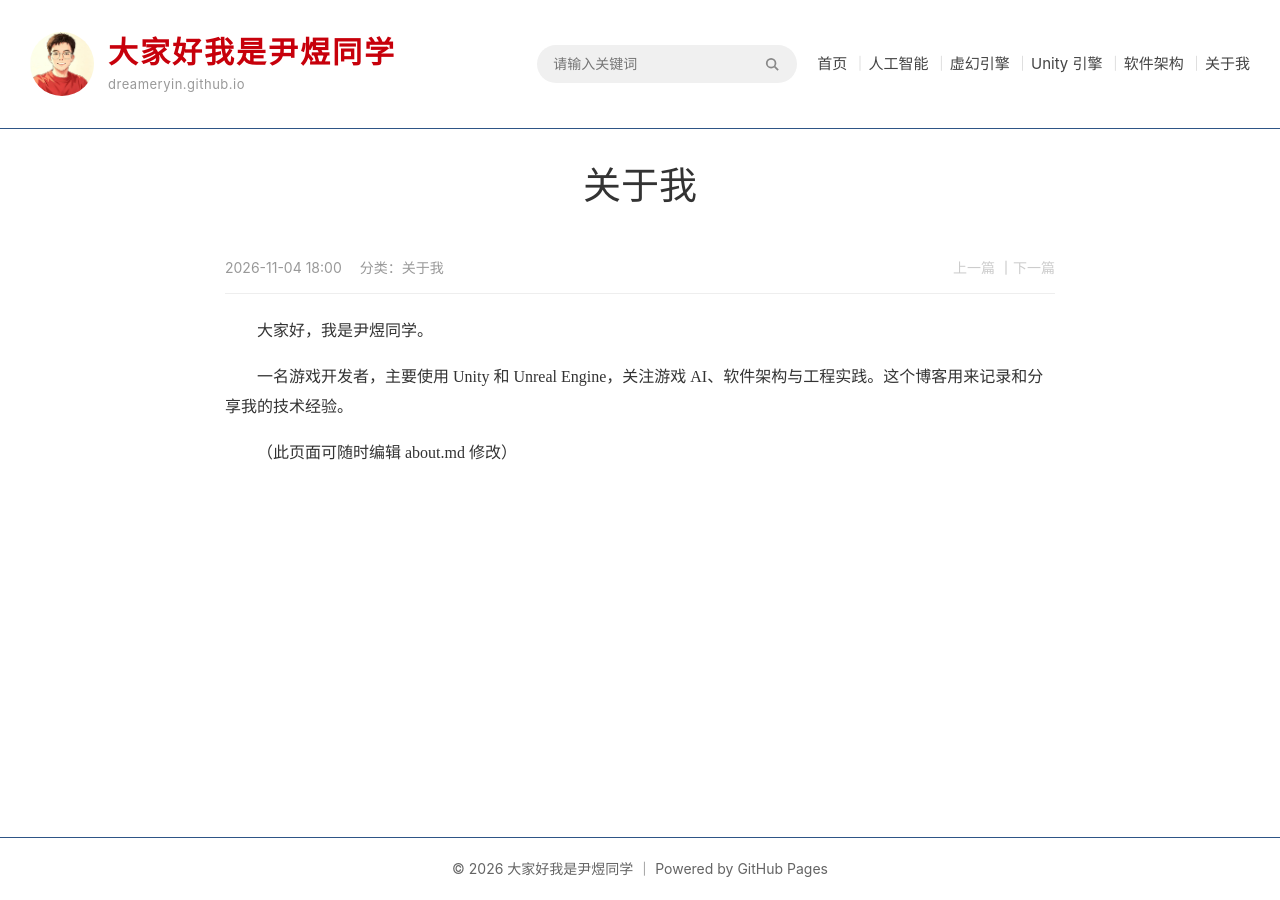
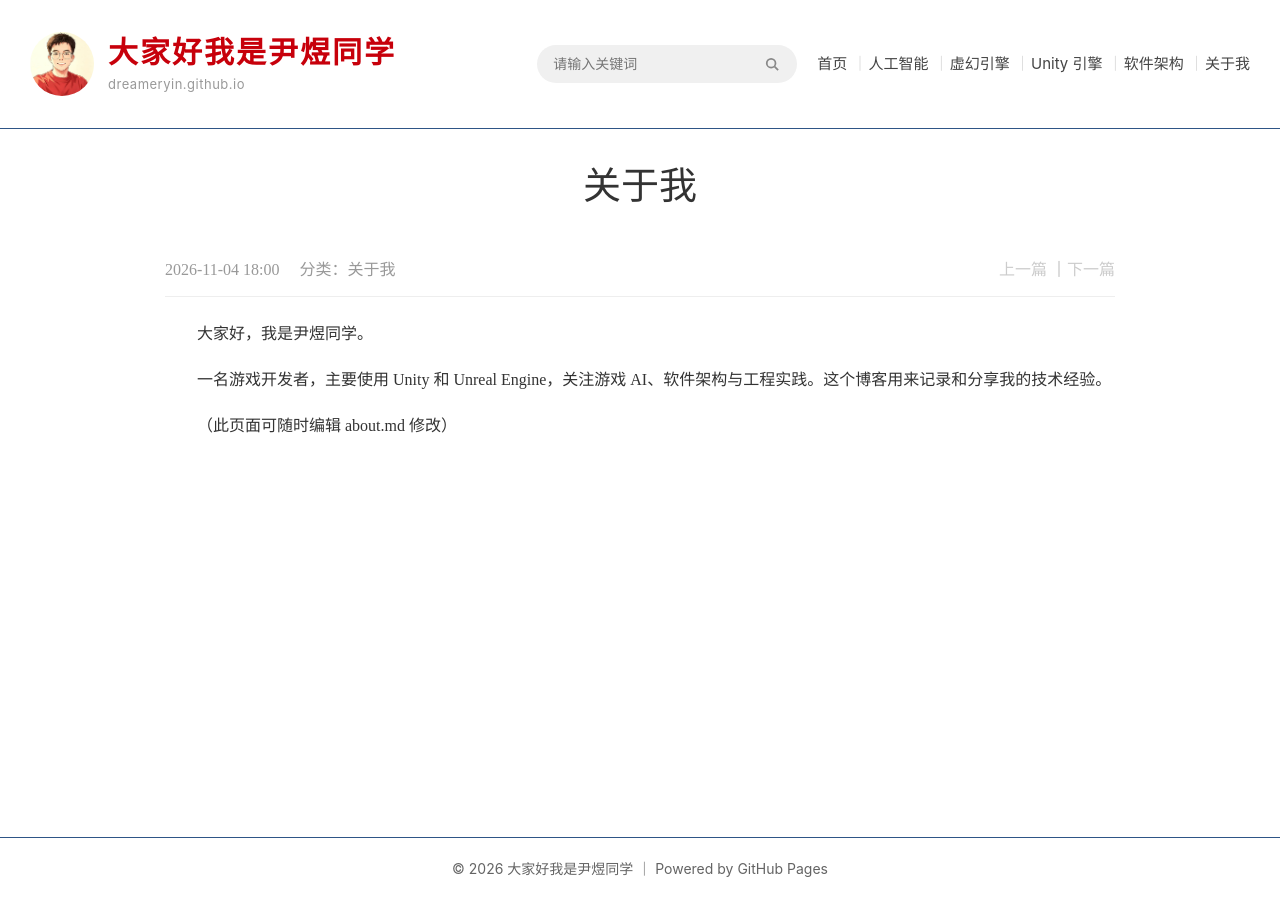
Before and after one commit to dreameryin/dreameryin.github.io, a Jekyll site: the page built from about.md, in a window 1280 px wide. Built offline with Jekyll 4.4.1, drawn with Linux system fonts in a browser that asks for light colours.

Commit message:
修改样式

```diff
--- a/assets/css/style.css
+++ b/assets/css/style.css
@@ -447,9 +447,9 @@ ul {
 }
 
 /* ---------- 文章页 ---------- */
-/* 文章页正文栏：gov.cn 文章页实测 .oneColumn（950px 居中、左右各 60px 内边距） */
+/* 文章页正文栏：gov.cn 文章页实测 .oneColumn（content-box 宽度 950px = 纯文字宽，左右各 60px 内边距，总宽 1070px） */
 .post {
-  max-width: 950px;
+  max-width: 1070px;
   margin: 0 auto;
   padding: 30px 60px 80px;
 }
@@ -465,11 +465,13 @@ ul {
   padding-bottom: 26px;
 }
 
+/* 元信息行：字体字号与正文一致（宋体 16px），颜色保持现状 */
 .post-meta {
   display: flex;
   justify-content: space-between;
   align-items: center;
-  font-size: 14px;
+  font-family: "SimSun", "宋体", "Noto Serif SC", serif;
+  font-size: 16px;
   color: #999999;
   border-bottom: 1px solid #eeeeee;
   padding-bottom: 14px;
```
